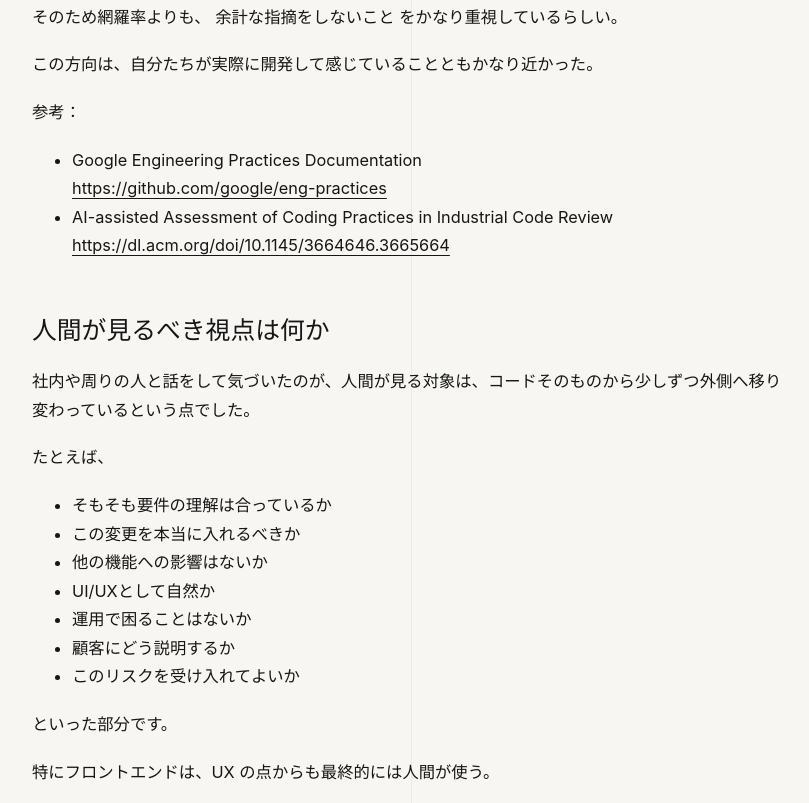
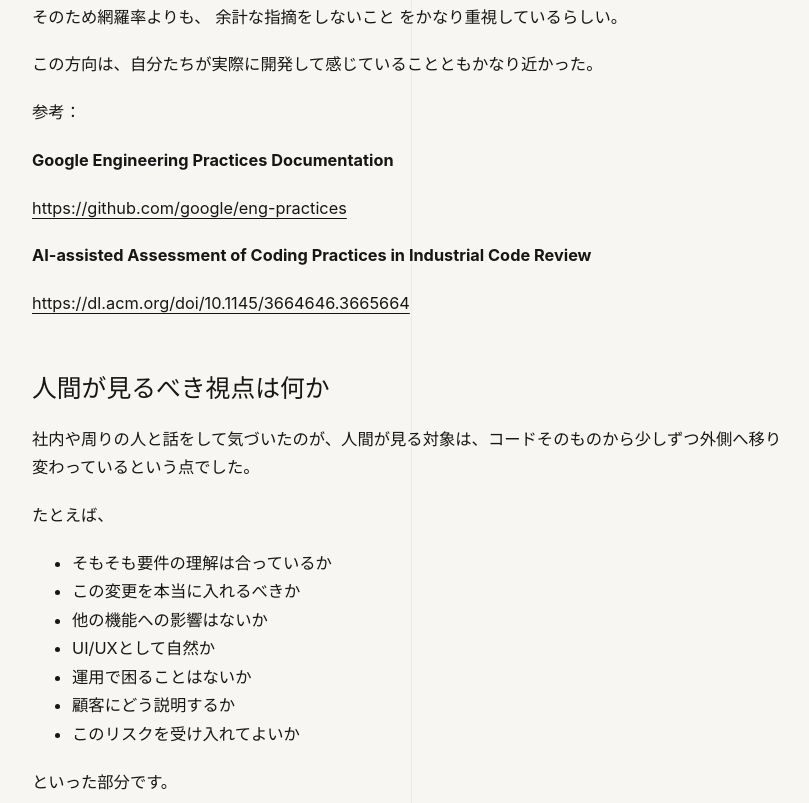
Before and after one commit to mantaroh/blog, an Astro site: page /blog/2026-09-11-ai in a window 1280 px wide. Shown: the part 1546-2349 px from the top of the page, without its empty margins (228-1037 px from the left). Built offline with nearby package versions, Linux system fonts and the light colour scheme; Astro itself is replaced by a stand-in of ours; some packages are replaced by stand-ins of ours.

Commit message:
Convert existing references to link preview cards

```diff
--- a/src/content/blog/2026-09-11-ai.md
+++ b/src/content/blog/2026-09-11-ai.md
@@ -42,10 +42,13 @@ Google の AutoCommenter では、LLMを使って、従来の Linter では判
 
 参考：
 
-- Google Engineering Practices Documentation
-[https://github.com/google/eng-practices](https://github.com/google/eng-practices)
-- AI-assisted Assessment of Coding Practices in Industrial Code Review
-[https://dl.acm.org/doi/10.1145/3664646.3665664](https://dl.acm.org/doi/10.1145/3664646.3665664)
+**Google Engineering Practices Documentation**
+
+https://github.com/google/eng-practices
+
+**AI-assisted Assessment of Coding Practices in Industrial Code Review**
+
+https://dl.acm.org/doi/10.1145/3664646.3665664
 
 
 
@@ -208,8 +211,9 @@ Microsoft の AI利用が一般化した組織で、447人のエンジニアを
 
 参考：
 
-Where AI Use Is Normalized, Author Seniority but Not AI Disclosure Biases Code Review
-[https://www.microsoft.com/en-us/research/publication/after-organizational-ai-acceptance-ai-bias-fades-but-a-junior-penalty-persists-in-code-review/](https://www.microsoft.com/en-us/research/publication/after-organizational-ai-acceptance-ai-bias-fades-but-a-junior-penalty-persists-in-code-review/)
+**Where AI Use Is Normalized, Author Seniority but Not AI Disclosure Biases Code Review**
+
+https://www.microsoft.com/en-us/research/publication/after-organizational-ai-acceptance-ai-bias-fades-but-a-junior-penalty-persists-in-code-review/
 
 ## しばらく試してみる
 
```
